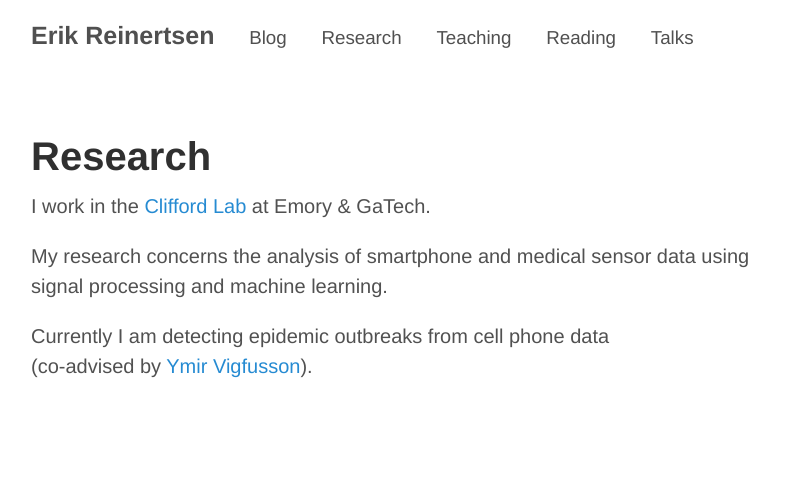
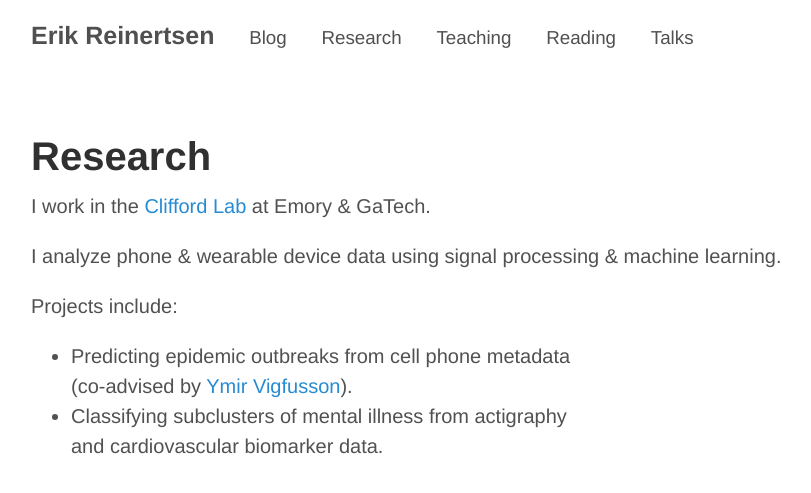
Before and after one commit to erikr/erikr.github.io, a Jekyll site: the page built from research.md, in a window 1280 px wide. Shown: the top 493 px of the page, without its empty margins (229-1040 px from the left). Built offline with Jekyll 4.4.1, drawn with Linux system fonts in a browser that asks for light colours; nearby versions of some CDN libraries.

Commit message:
revised research description:

```diff
--- a/research.md
+++ b/research.md
@@ -6,7 +6,11 @@ title: "Research"
 
 I work in the [Clifford Lab](http://gdclifford.info) at Emory & GaTech.
 
-My research concerns the analysis of smartphone and medical sensor data using signal processing and machine learning.
+I analyze phone & wearable device data using signal processing & machine learning.
 
-Currently I am detecting epidemic outbreaks from cell phone data<br>
+Projects include:
+
++ Predicting epidemic outbreaks from cell phone metadata<br>
 (co-advised by [Ymir Vigfusson](http://www.ymsir.com)).
++ Classifying subclusters of mental illness from actigraphy<br>
+and cardiovascular biomarker data.
```
